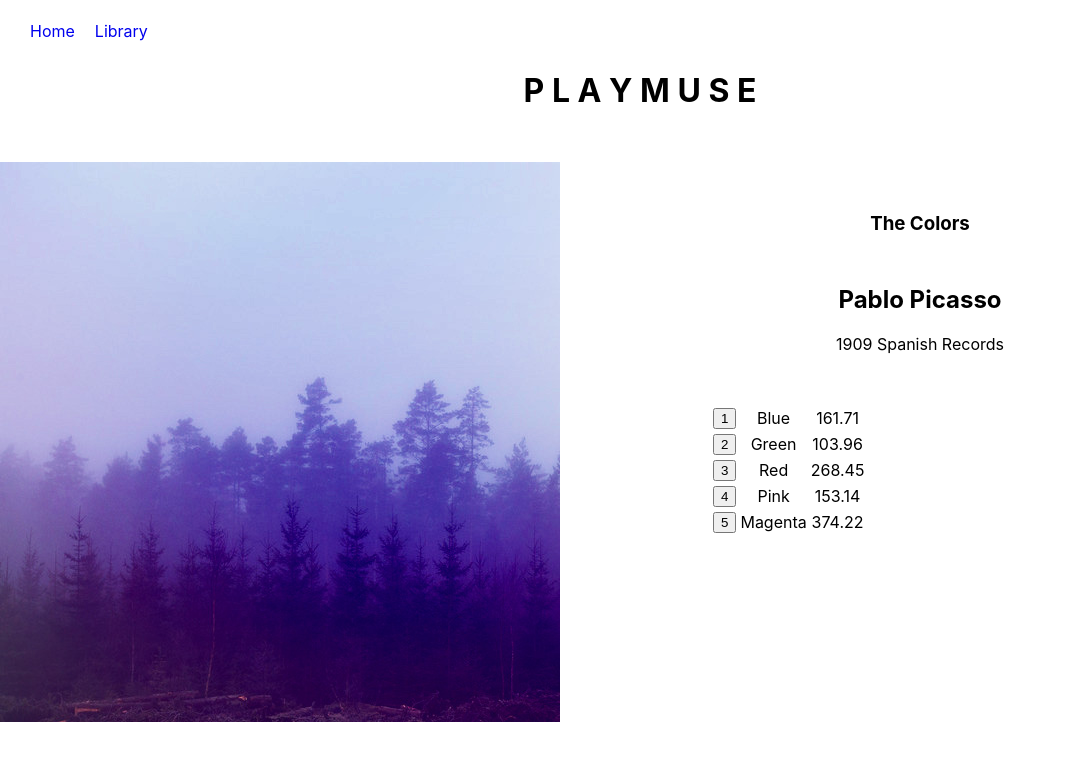
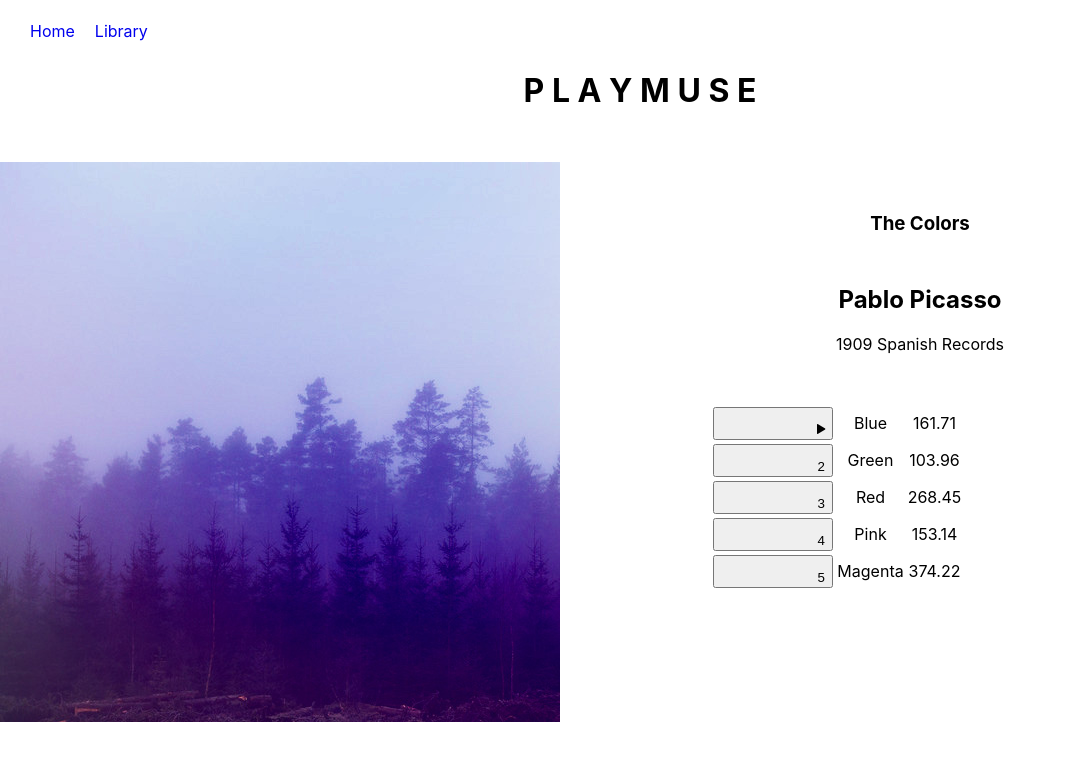
Before and after one commit to Loneill29/_playmuse, a React (Create React App) app: page /album/the-colors in a window 1280 px wide. Shown: the top 760 px of the page, without its empty margins (0-1066 px from the left). Built offline with nearby package versions, Linux system fonts and the light colour scheme.

Commit message:
add song play function

```diff
--- a/public/index.html
+++ b/public/index.html
@@ -2,7 +2,10 @@
 <html lang="en">
   <head>
     <meta charset="utf-8">
-    <link rel="shortcut icon" href="%PUBLIC_URL%/favicon.ico">
+
+        <link rel="shortcut icon" href="%PUBLIC_URL%/favicon.ico">
+        <link rel="stylesheet" href="http://code.ionicframework.com/ionicons/2.0.1/css/ionicons.min.css">
+        <link rel="stylesheet" href="https://fonts.googleapis.com/icon?family=Material+Icons">
     <meta name="viewport" content="width=device-width, initial-scale=1, shrink-to-fit=no">
     <meta name="theme-color" content="#000000">
     <!--
--- a/src/components/Album.js
+++ b/src/components/Album.js
@@ -10,8 +10,48 @@ class Album extends Component {
     });
 
     this.state = {
-      album: album
+      album: album,
+      currentSong: album.songs[0],
+      isPlaying: false,
+      isHovered: false
     };
+
+    this.audioElement = document.createElement('audio');
+    this.audioElement.src = album.songs[0].audioSrc;
+  }
+
+  play() {
+    this.audioElement.play();
+    this.setState({ isPlaying: true });
+  }
+
+  pause() {
+    this.audioElement.pause();
+    this.setState({ isPlaying: false });
+  }
+
+  setSong(song) {
+    this.audioElement.src = song.audioSrc;
+    this.setState({ currentSong: song });
+  }
+
+  songDisplay(song) {
+    const isSameSong = this.state.currentSong == song;
+    if (this.state.isPlaying && isSameSong) {
+      return 'ion-pause';
+    } else if (this.isHovered) {
+      return 'ion-play'
+    } else return 'song-number'
+  }
+
+  handleSongClick(song) {
+    const isSameSong = this.state.currentSong === song;
+    if (this.state.isPlaying && isSameSong) {
+      this.pause();
+    } else {
+      if (!isSameSong) { this.setSong(song); }
+      this.play();
+    }
   }
 
   render() {
@@ -33,13 +73,22 @@ class Album extends Component {
           </colgroup>
           <tbody>
             {this.state.album.songs.map( (song, index) =>
-              <tr className="song" key={index} onClick={() => this.handleSongClick(song)} >
+              <tr className="song" key={index} onClick={() => this.handleSongClick(song)}
+                onMouseEnter={() => this.setState({isHovered: index+1})}
+                onMouseLeave={() => this.setState({isHovered: false})}>
               <td className="song-actions">
-                  <button>
+              <button id="song-action-btns" className="mdl-button mdl-js-button mdl-button--accent">
+                <i className="material-icons">play</i>
+                  { (this.state.currentSong.title === song.title) ?
+                  <span className={this.state.isPlaying ? "ion-pause" : "ion-play"}></span>
+                  :
+                  (this.state.isHovered === index+1) ?
+                  <span className="ion-play"></span>
+                  :
                   <span className="song-number">{index+1}</span>
-                   <span className="ion-play"></span>
-                   <span className="ion-pause"></span>
+                  }
                 </button>
+
                 </td>
               <td className="song-title">{song.title}</td>
               <td className="song-duration">{song.duration}</td>
```
Lines whose indentation alone changed are shown as unchanged.
